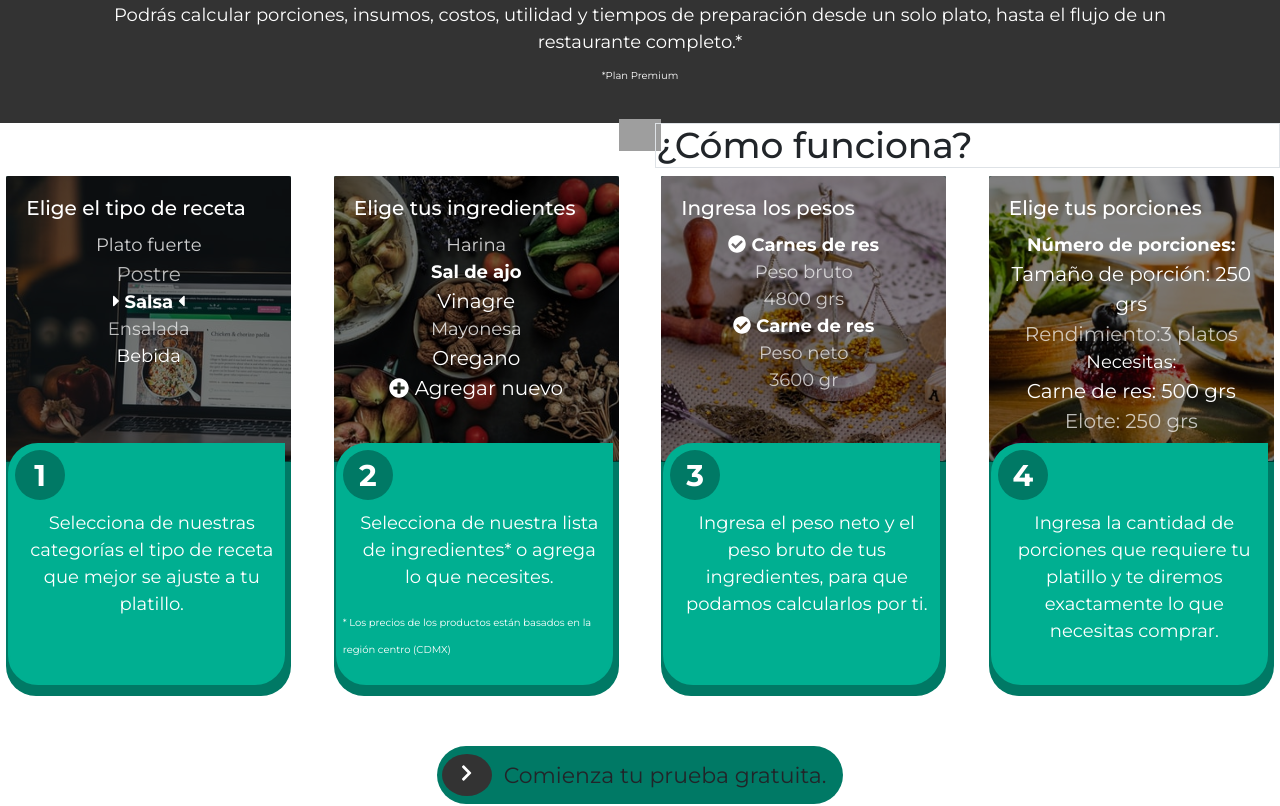
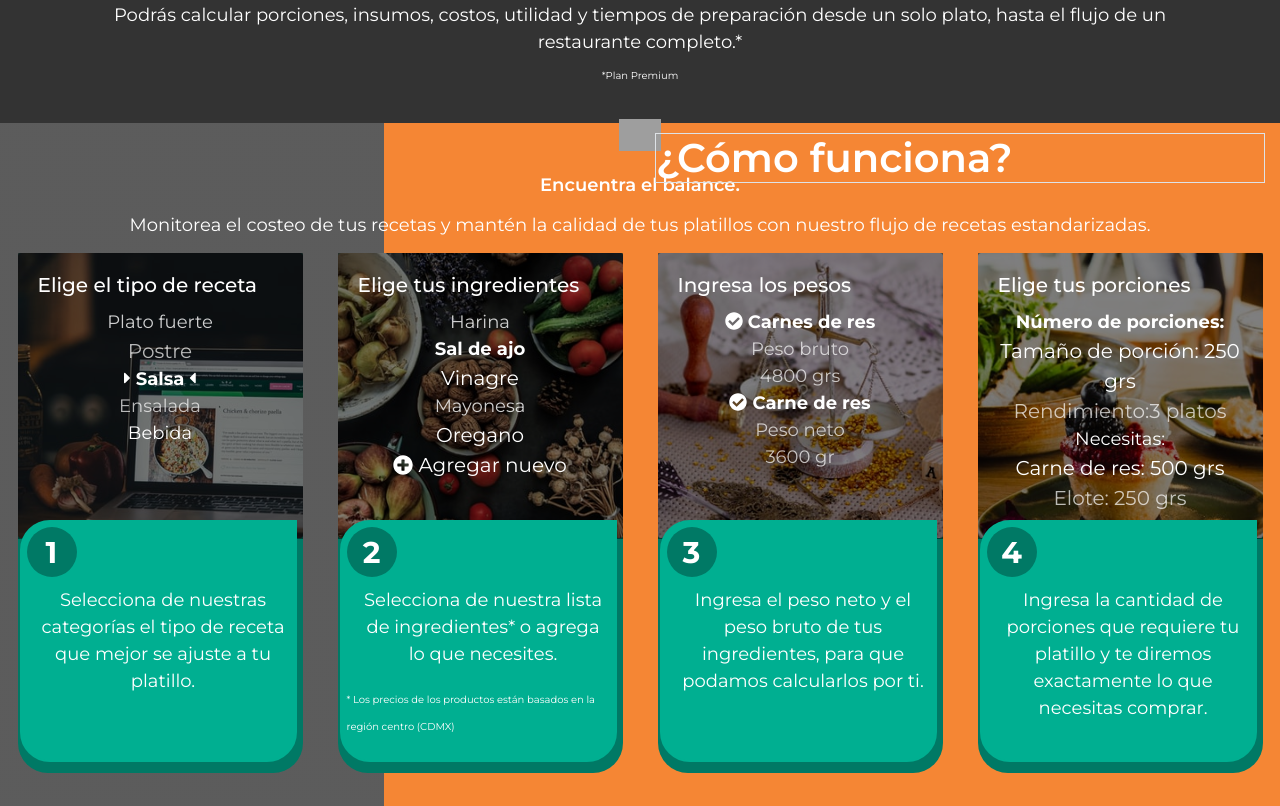
Before and after one commit to Standar-sazon/frontend_standar_sazon, a Next.js app: page / in a window 1280 px wide. Shown: the part 2360-3166 px from the top of the page. Built offline with nearby package versions, Linux system fonts and the light colour scheme; grey boxes are pictures that could not be loaded.

Commit message:
correción dos

```diff
--- a/pages/index.js
+++ b/pages/index.js
@@ -13,7 +13,7 @@ import Benefits from '../components/Benefits'
 import Dish from '../components/Benefits-image'
 import ImageBack from '../components/Benefits-bkg'
 
-export default function Home () {
+export default function Home() {
   return (
     <Layout>
 
@@ -48,7 +48,7 @@ export default function Home () {
       </div>
 
       {/* como.funciona. */}
-      <div gitclassName='container-fluid section-how-function'>
+      <div className='container-fluid section-how-function'>
         <div className='row'>
           <div className='col-12 col-lg-6 offset-lg-6 how-it-works'>
             <h1 className='font border'>¿Cómo funciona?</h1>
```
